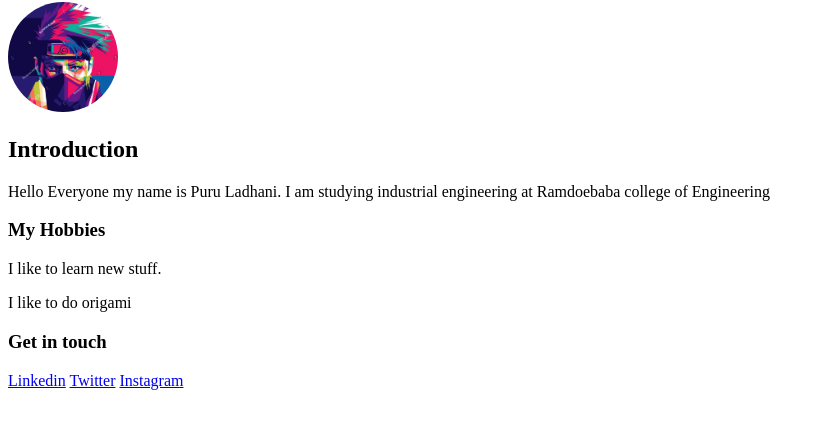
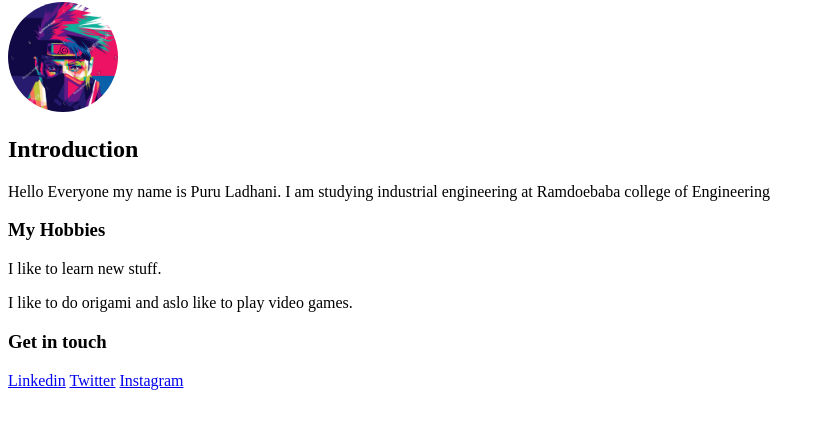
Before and after one commit to Puru-Ladhani/HTML, a plain HTML site: page index.html in a window 1280 px wide. Shown: the part 78-506 px from the top of the page, without its empty margins (0-825 px from the left). Drawn offline with Linux system fonts and the light colour scheme.

Commit message:
Update index.html

```diff
--- a/index.html
+++ b/index.html
@@ -16,7 +16,7 @@
     <p>Hello Everyone my name is Puru Ladhani. I am studying industrial engineering at Ramdoebaba college of Engineering </p>
     <h3>My Hobbies</h3>
     <p>I like to learn new stuff.</p>
-    <p>I like to do origami</p>
+    <p>I like to do origami and aslo like to play video games.</p>
     <h3>Get in touch</h3>
     <a href="https://www.linkedin.com/in/puru-ladhani-3ba38b214">Linkedin</a>
     <a href="https://twitter.com/puru_ladhani?s=08">Twitter</a>
```
